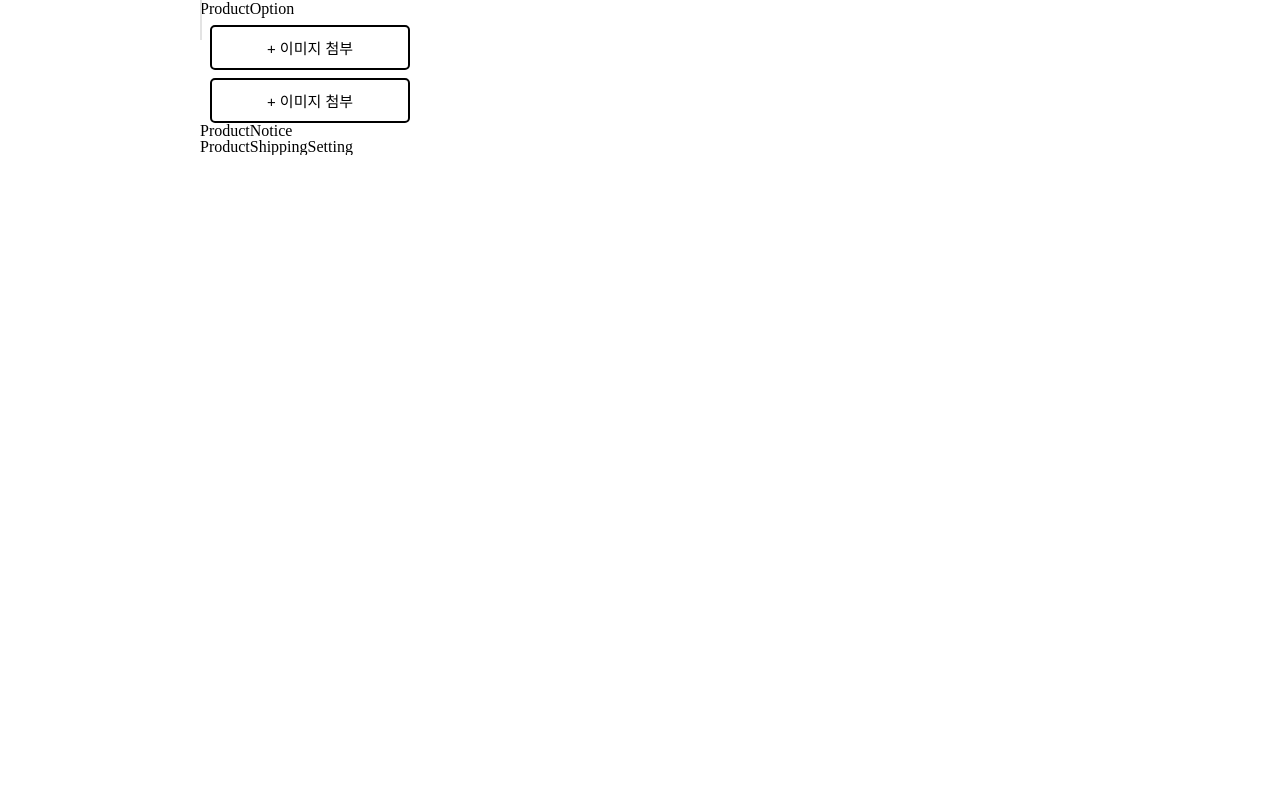
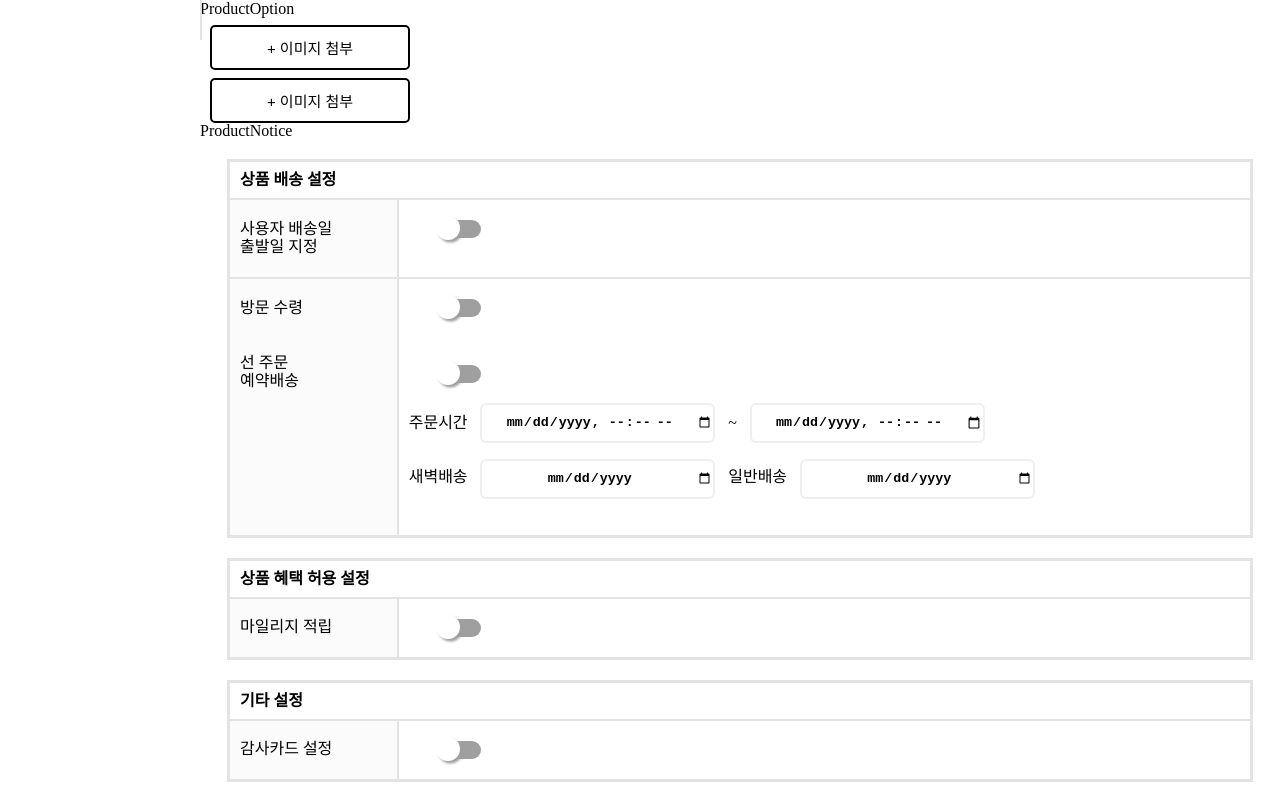
Before and after one commit to PreOnBoarding-Team17/Week1_Product_Registration, a React (Create React App) app: page / in a window 1280 px wide. Shown: the part 760-1562 px from the top of the page. Before the commit the page ends 915 px from the top, so only its background shows below. Built offline with nearby package versions, Linux system fonts and the light colour scheme.

Commit message:
feat: ProductShippingSetting 외관 구현 완료

```diff
--- /dev/null
+++ b/src/Components/ProductShippingSetting/ProductExtraSetting.jsx
@@ -0,0 +1,18 @@
+import React from "react";
+import Toggle from "Utils/Toggle/Toggle";
+
+function ProdectExtraSetting({ title, option }) {
+  return (
+    <section className="gray-box">
+      <div className="title">{title}</div>
+      <div className="menu">
+        <div className="left-menu">{option}</div>
+        <div className="right-menu">
+          <Toggle />
+        </div>
+      </div>
+    </section>
+  );
+}
+
+export default ProdectExtraSetting;
--- /dev/null
+++ b/src/Components/ProductShippingSetting/Scss/ProductExtraSetting.scss
@@ -0,0 +1,32 @@
+.extra-setting {
+  border: 4px solid #f1f1f1;
+  font-weight: 700;
+  font-size: 18px;
+  margin: 1vh 1vw;
+
+  .extra-setting__title {
+    border-bottom: 2px solid #f1f1f1;
+    padding: 2vh 1vw;
+  }
+
+  .extra-setting__option {
+    display: flex;
+    height: 10vh;
+  }
+
+  .extra-setting__option--title,
+  .extra-setting__option--toggle {
+    height: 100%;
+    display: flex;
+    align-items: center;
+  }
+
+  .extra-setting__option--title {
+    border-right: 2px solid #f1f1f1;
+    justify-content: center;
+    background-color: #f1f1f1;
+  }
+  .extra-setting__option--toggle {
+    margin-left: 2.5vw;
+  }
+}
--- /dev/null
+++ b/src/Components/ProductShippingSetting/Scss/index.scss
@@ -0,0 +1,15 @@
+.double-text {
+  line-height: 1.15;
+}
+.shipping-time {
+  margin-top: 2.5vh;
+
+  .shipping-time--detail {
+    margin-bottom: 2vh;
+    display: flex;
+    align-items: center;
+  }
+}
+.shipping-time--detail {
+  display: flex;
+}
--- a/src/Components/ProductShippingSetting/index.jsx
+++ b/src/Components/ProductShippingSetting/index.jsx
@@ -1,7 +1,76 @@
 import React from "react";
 
+import ProductExtraSetting from "./ProductExtraSetting";
+import Toggle from "Utils/Toggle/Toggle";
+
+import "./Scss/index.scss";
+import "Utils/Styles/date.scss";
+
+const EXTRASETTING_1 = ["상품 혜택 허용 설정", "마일리지 적립"];
+const EXTRASETTING_2 = ["기타 설정", "감사카드 설정"];
+
 function ProductShippingSetting() {
-  return <div>ProductShippingSetting</div>;
+  return (
+    <>
+      <section className="gray-box">
+        <div className="title">상품 배송 설정</div>
+        <div className="menu">
+          <div className="left-menu double-text">
+            사용자 배송일
+            <br />
+            출발일 지정
+          </div>
+          <div className="right-menu">
+            <Toggle />
+          </div>
+        </div>
+        <div className="menu">
+          <div className="left-menu double-text">
+            방문 수령
+            <br />
+            <br />
+            <br />선 주문
+            <br />
+            예약배송
+          </div>
+          <div className="right-menu">
+            <Toggle />
+            <br />
+            <br />
+            <br />
+            <Toggle />
+            <div className="shipping-time">
+              <div className="shipping-time--detail">
+                주문시간
+                <input type="datetime-local" />
+                ~
+                <input type="datetime-local" />
+              </div>
+              <div className="shipping-time--detail">
+                <div>
+                  새벽배송
+                  <input type="date" />
+                </div>
+                <div>
+                  일반배송
+                  <input type="date" />
+                </div>
+              </div>
+            </div>
+          </div>
+        </div>
+      </section>
+
+      <ProductExtraSetting
+        title={EXTRASETTING_1[0]}
+        option={EXTRASETTING_1[1]}
+      />
+      <ProductExtraSetting
+        title={EXTRASETTING_2[0]}
+        option={EXTRASETTING_2[1]}
+      />
+    </>
+  );
 }
 
 export default ProductShippingSetting;
```
